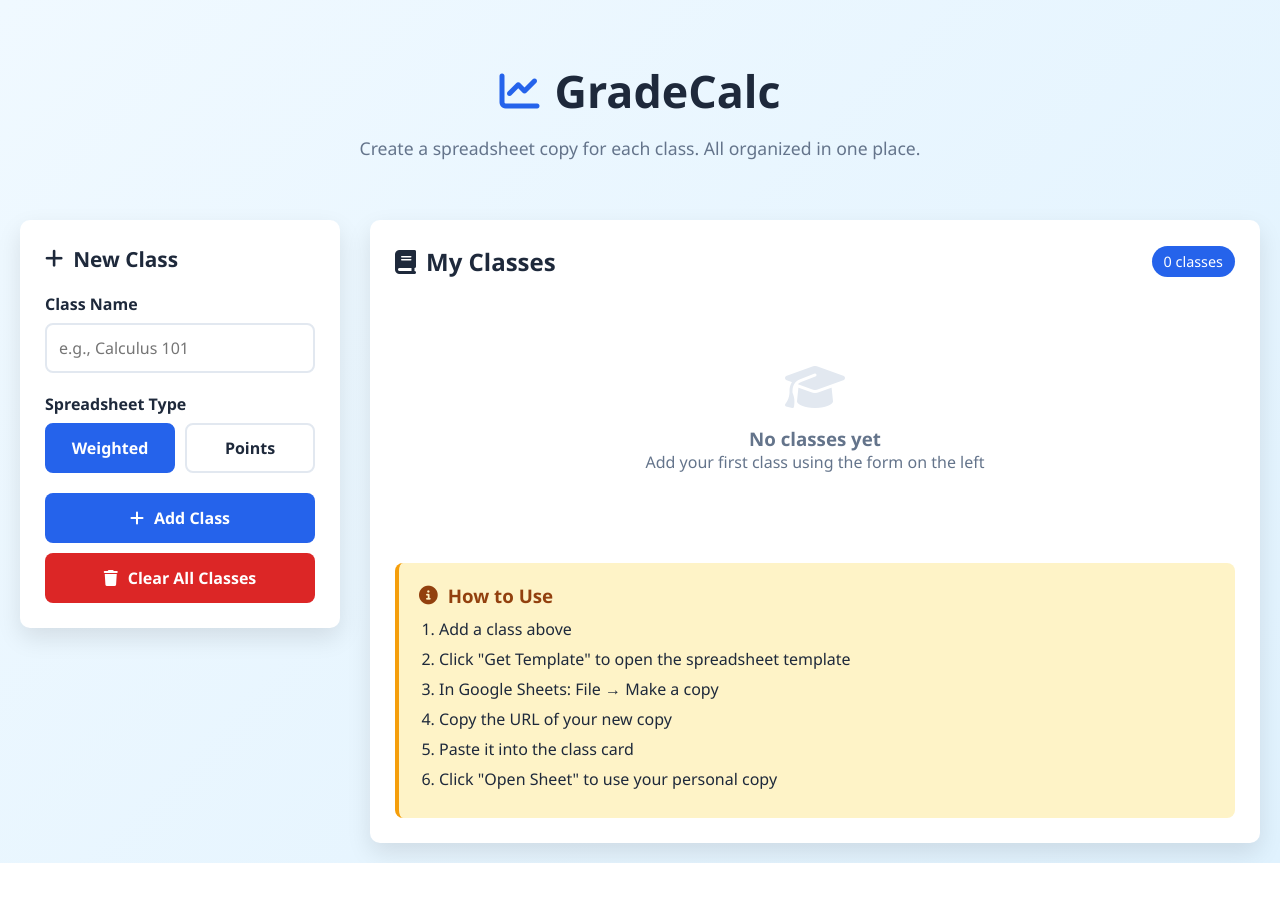
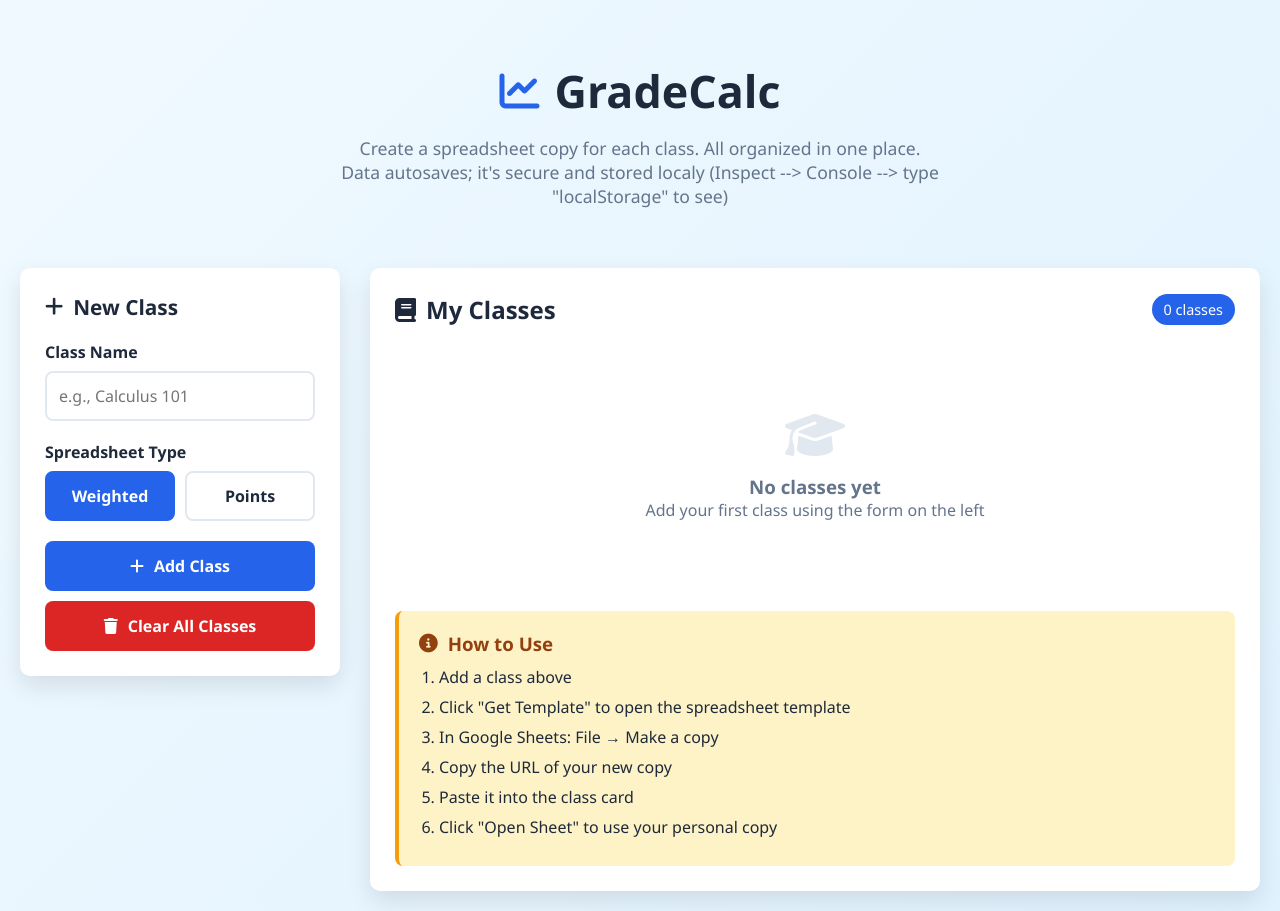
Before and after one commit to U2024S/grade-calc, a plain HTML site: page index.html in a window 1280 px wide. Before the commit the page ends 863 px from the top, so only its background shows below. Drawn offline with Linux system fonts and the light colour scheme.

Commit message:
Add autosave and local storage info to index.html
Added information about data autosaving and local storage.

```diff
--- a/index.html
+++ b/index.html
@@ -336,6 +336,7 @@
                 <h1>GradeCalc</h1>
             </div>
             <p class="subtitle">Create a spreadsheet copy for each class. All organized in one place.</p>
+            <p class="subtitle">Data autosaves; it's secure and stored localy (Inspect --> Console --> type "localStorage" to see)</p>
         </header>
 
         <main>
```
